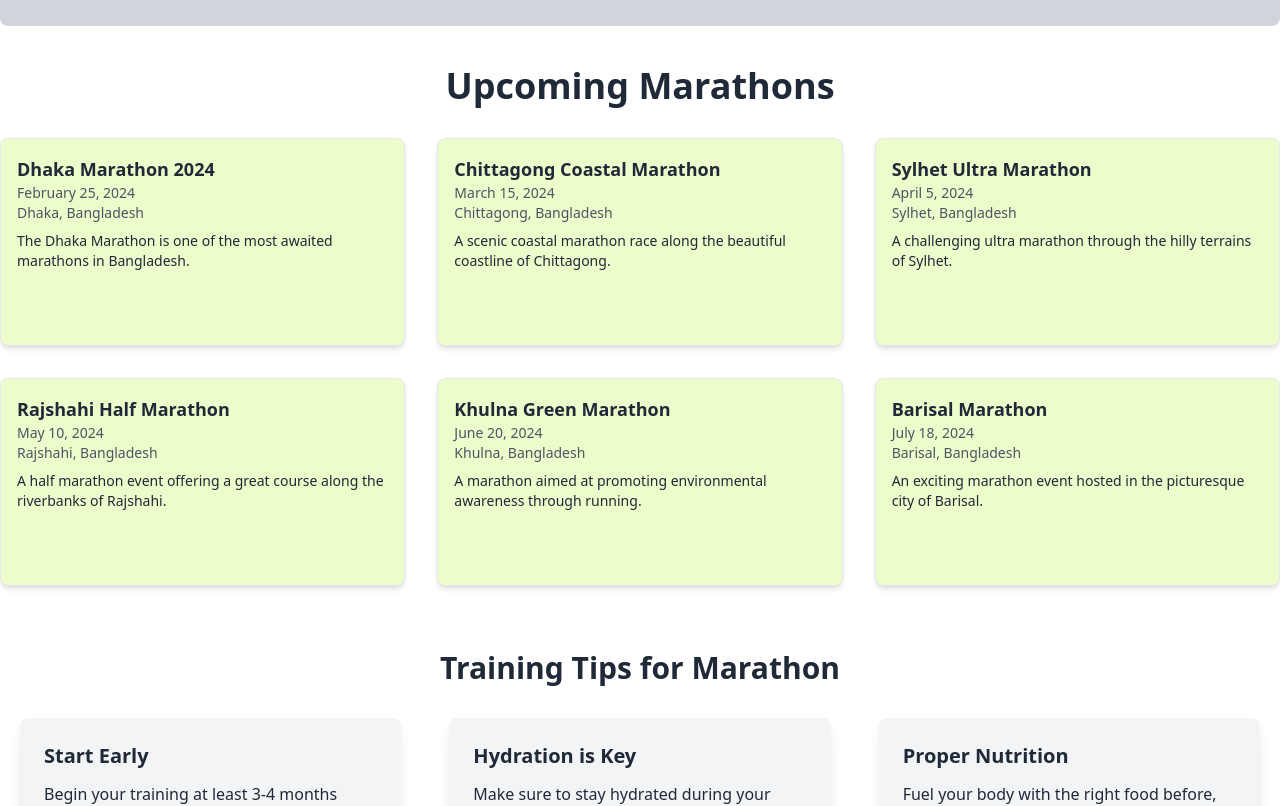
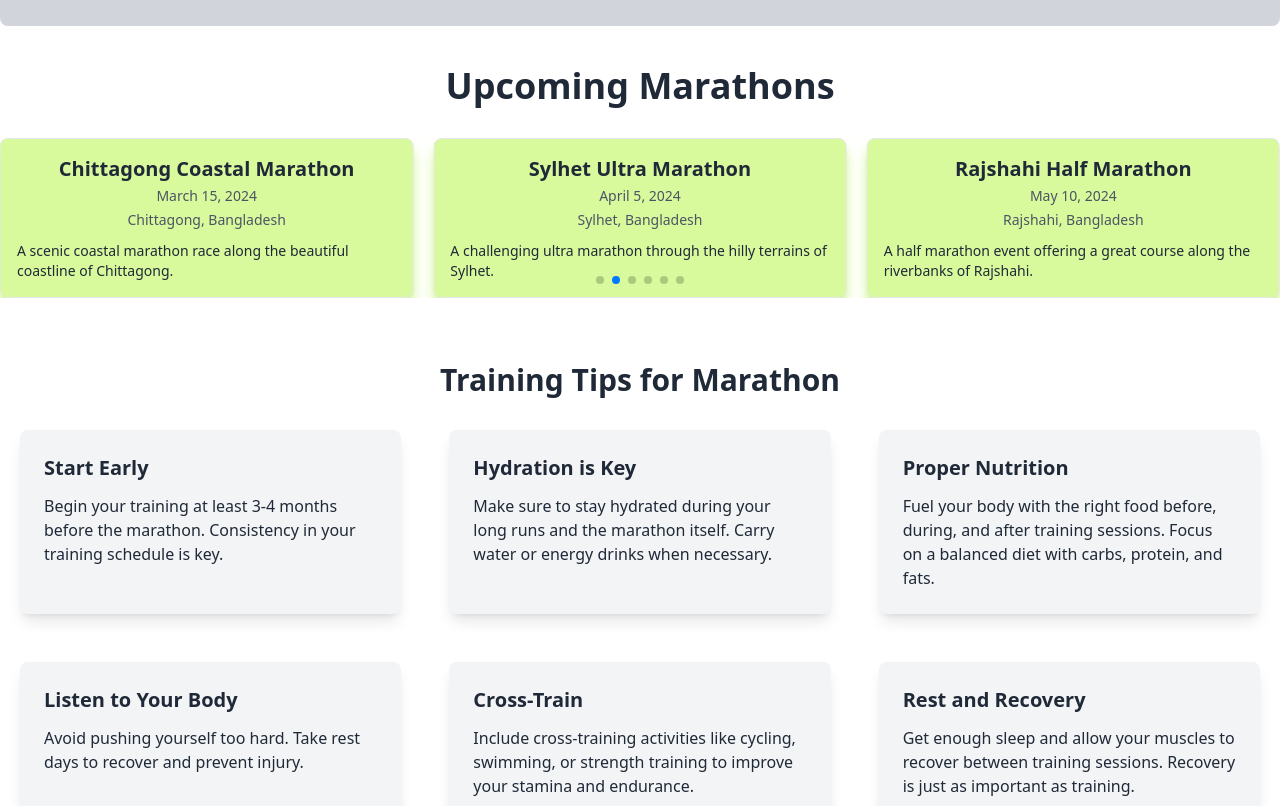
Before and after one commit to Rasadul-Islam/marathon-management-client, a React (Vite) app: page / in a window 1280 px wide. Shown: the part 780-1586 px from the top of the page. Built offline with nearby package versions, Linux system fonts and the light colour scheme; no server answers.

Commit message:
added swiper in upcoming marathon section

```diff
--- a/package.json
+++ b/package.json
@@ -10,6 +10,7 @@
     "preview": "vite preview"
   },
   "dependencies": {
+    "animate.css": "^4.1.1",
     "axios": "^1.7.9",
     "firebase": "^11.1.0",
     "localforage": "^1.10.0",
@@ -23,7 +24,8 @@
     "react-router-dom": "^7.1.0",
     "react-toastify": "^11.0.2",
     "sort-by": "^1.2.0",
-    "sweetalert2": "^11.15.3"
+    "sweetalert2": "^11.15.3",
+    "swiper": "^11.2.2"
   },
   "devDependencies": {
     "@eslint/js": "^9.17.0",
--- a/src/Components/ErrorPage.jsx
+++ b/src/Components/ErrorPage.jsx
@@ -14,7 +14,7 @@ const ErrorPage = () => {
             </h1>
             <h2 className='text-4xl my-2'>404 - page not found</h2>
             <p className='my-2'>The page you are looking for might have been removed <br/> had its name changed or is temporarily unavailable</p>
-            <Link to='/' className='btn uppercase font-bold text-lg mt-5 bg-lime-300 border-none'>Go to homepage</Link>
+            <Link to='/' className='btn uppercase font-bold text-lg mt-5 bg-lime-300 hover:bg-lime-400 border-none'>Go to homepage</Link>
         </div>
     );
 };
--- a/src/Components/MarathonCard.jsx
+++ b/src/Components/MarathonCard.jsx
@@ -29,7 +29,7 @@ const MarathonCard = ({ marathon }) => {
                     </h1>
                     <div className='w-full'>
                         <Link to={`/marathonDitails/${_id}`}
-                            className='btn bg-lime-300 border-2 border-gray-400 font-bold text-lg w-full mt-2' >See Details
+                            className='btn bg-lime-300 hover:bg-lime-400 border-2 border-gray-400 font-bold text-lg w-full mt-2' >See Details
                         </Link>
                     </div>
                 </div>
--- a/src/Components/UpcomingMarathons.jsx
+++ b/src/Components/UpcomingMarathons.jsx
@@ -1,61 +1,78 @@
-import React from 'react';
+import React from "react";
+import { Swiper, SwiperSlide } from "swiper/react";
+import { Autoplay, Pagination } from "swiper/modules";
+import "swiper/css";
+import "swiper/css/pagination";
 
 const UpcomingMarathons = () => {
-  // Static upcoming marathon data
   const marathons = [
     {
-      title: 'Dhaka Marathon 2024',
-      date: 'February 25, 2024',
-      location: 'Dhaka, Bangladesh',
-      description: 'The Dhaka Marathon is one of the most awaited marathons in Bangladesh.',
+      title: "Dhaka Marathon 2024",
+      date: "February 25, 2024",
+      location: "Dhaka, Bangladesh",
+      description: "The Dhaka Marathon is one of the most awaited marathons in Bangladesh.",
     },
     {
-      title: 'Chittagong Coastal Marathon',
-      date: 'March 15, 2024',
-      location: 'Chittagong, Bangladesh',
-      description: 'A scenic coastal marathon race along the beautiful coastline of Chittagong.',
+      title: "Chittagong Coastal Marathon",
+      date: "March 15, 2024",
+      location: "Chittagong, Bangladesh",
+      description: "A scenic coastal marathon race along the beautiful coastline of Chittagong.",
     },
     {
-      title: 'Sylhet Ultra Marathon',
-      date: 'April 5, 2024',
-      location: 'Sylhet, Bangladesh',
-      description: 'A challenging ultra marathon through the hilly terrains of Sylhet.',
+      title: "Sylhet Ultra Marathon",
+      date: "April 5, 2024",
+      location: "Sylhet, Bangladesh",
+      description: "A challenging ultra marathon through the hilly terrains of Sylhet.",
     },
     {
-      title: 'Rajshahi Half Marathon',
-      date: 'May 10, 2024',
-      location: 'Rajshahi, Bangladesh',
-      description: 'A half marathon event offering a great course along the riverbanks of Rajshahi.',
+      title: "Rajshahi Half Marathon",
+      date: "May 10, 2024",
+      location: "Rajshahi, Bangladesh",
+      description: "A half marathon event offering a great course along the riverbanks of Rajshahi.",
     },
     {
-      title: 'Khulna Green Marathon',
-      date: 'June 20, 2024',
-      location: 'Khulna, Bangladesh',
-      description: 'A marathon aimed at promoting environmental awareness through running.',
+      title: "Khulna Green Marathon",
+      date: "June 20, 2024",
+      location: "Khulna, Bangladesh",
+      description: "A marathon aimed at promoting environmental awareness through running.",
     },
     {
-      title: 'Barisal Marathon',
-      date: 'July 18, 2024',
-      location: 'Barisal, Bangladesh',
-      description: 'An exciting marathon event hosted in the picturesque city of Barisal.',
-    }
+      title: "Barisal Marathon",
+      date: "July 18, 2024",
+      location: "Barisal, Bangladesh",
+      description: "An exciting marathon event hosted in the picturesque city of Barisal.",
+    },
   ];
 
   return (
     <div className="container mx-auto my-10">
-      <h2 className="text-2xl md:text-4xl font-bold text-center mb-8">Upcoming Marathons</h2>
-      <div className="grid grid-cols-1 md:grid-cols-2 lg:grid-cols-3 gap-8">
+      <h2 className="text-2xl md:text-4xl font-bold text-center mb-8">
+        Upcoming Marathons
+      </h2>
+      <Swiper
+        modules={[Autoplay, Pagination]}
+        spaceBetween={20}
+        slidesPerView={1}
+        breakpoints={{
+          768: { slidesPerView: 2 },
+          1020: { slidesPerView: 3 },
+        }}
+        autoplay={{ delay: 4000, disableOnInteraction: false }}
+        pagination={{ clickable: true }}
+        loop={true}
+        className=""
+      >
         {marathons.map((marathon, index) => (
-          <div key={index} className="bg-lime-100 border rounded-lg shadow-md overflow-hidden h-52 ">
-            <div className="p-4">
-              <h3 className="text-lg font-semibold">{marathon.title}</h3>
+          <SwiperSlide key={index}>
+            <div className="bg-lime-200 flex flex-col justify-between items-center border rounded-lg shadow-lg shadow-lime-300 overflow-hidden h-40 p-4">
+              <h3 className="text-xl font-semibold">{marathon.title}</h3>
               <p className="text-sm text-gray-600">{marathon.date}</p>
               <p className="text-sm text-gray-600">{marathon.location}</p>
               <p className="mt-2 text-sm text-gray-800">{marathon.description}</p>
             </div>
-          </div>
+          </SwiperSlide>
         ))}
-      </div>
+      </Swiper>
     </div>
   );
 };
--- a/src/pages/Contact/Contact.jsx
+++ b/src/pages/Contact/Contact.jsx
@@ -86,7 +86,7 @@ const Contact = () => {
                         <button
                             type="submit"
                             onClick={handleSubmit}
-                            className="w-full bg-lime-300 text-gray-900 font-bold py-3 rounded-md hover:bg-lime-400 transition"
+                            className="w-full bg-lime-300 border-2 border-gray-400 text-gray-900 font-bold py-3 rounded-md hover:bg-lime-400 transition"
                         >
                             Send Message
                         </button>
```
Also changed, not shown: 1 other file (tests, documents, lock files or other folders).
